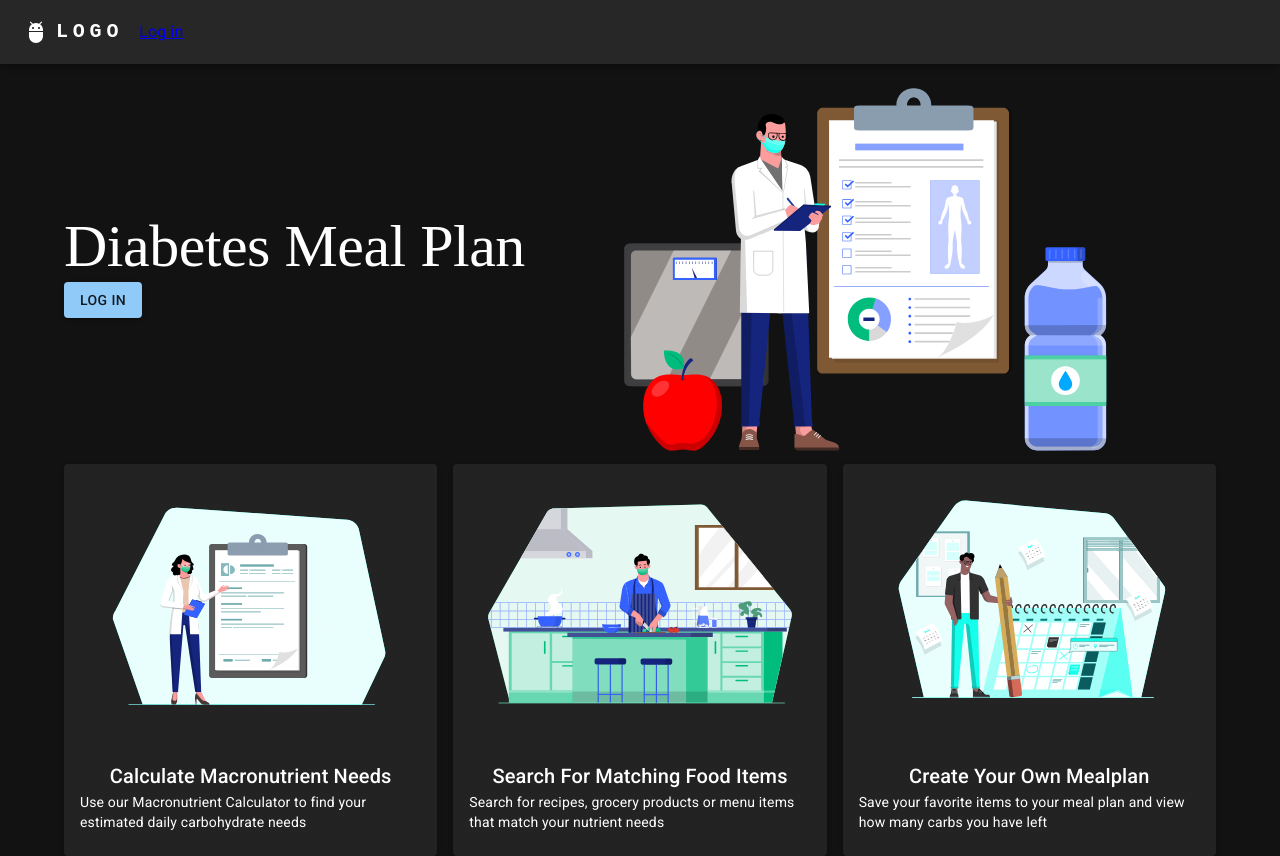
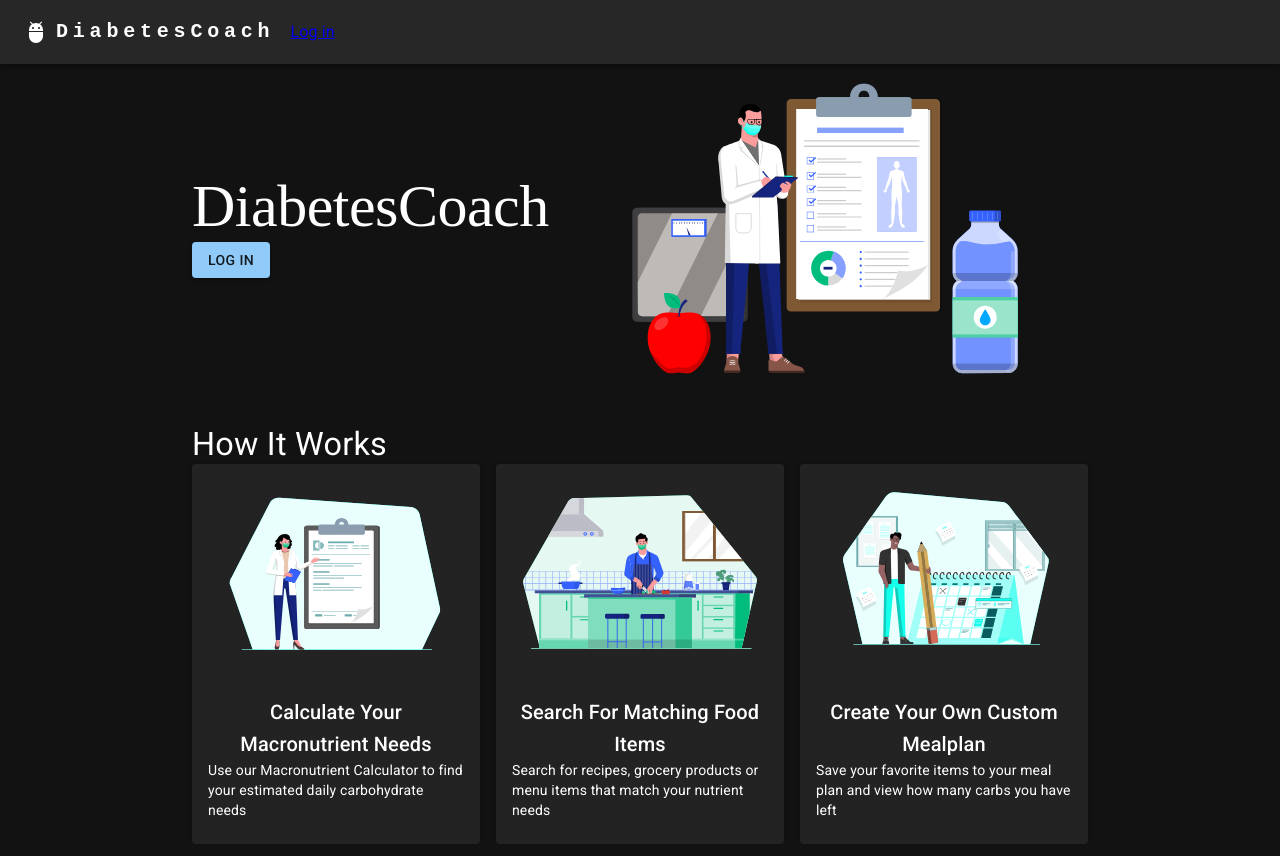
Before and after one commit to cristianordonez/nutrition-toolkit, a React app: page / in a window 1280 px wide. Built offline with nearby package versions, Linux system fonts and the light colour scheme.

Commit message:
added application name

```diff
--- a/client/src/components/home-page-card/HomePageCard.scss
+++ b/client/src/components/home-page-card/HomePageCard.scss
@@ -1,5 +1,16 @@
 @use '../../index.scss' as *;
 
+.home-page-grid {
+   @include set-size(100%);
+   .home-page-card {
+      @include set-size(100%);
+      @include devices(mobile) {
+         max-height: none;
+      }
+      // max-height: 365px;
+      // max-width: 300px;
+   }
+}
 .home-page-card-image {
    @include cover-background();
    @include set-size(100%);
--- a/client/src/components/home-page-card/HomePageCard.tsx
+++ b/client/src/components/home-page-card/HomePageCard.tsx
@@ -17,7 +17,7 @@ interface Props {
 
 export const HomePageCard = ({ body, title, image }: Props) => {
    return (
-      <Grid item xs={12} sm={4}>
+      <Grid item xs={12} sm={4} className='home-page-grid'>
          <Card elevation={2} className='home-page-card'>
             <CardMedia
                component='img'
--- a/client/src/components/login-form/LoginForm.scss
+++ b/client/src/components/login-form/LoginForm.scss
@@ -10,14 +10,24 @@
    gap: 1vw;
    img {
       @include set-size(auto, 40vw);
-      @include devices(tablet) {
+      @include devices(mobile) {
          display: none;
       }
    }
 }
 
+.login-form-card {
+   @include set-size(100%, 50vw);
+   @include devices(mobile) {
+      padding-left: 3vw;
+      padding-right: 3vw;
+      @include set-size(100%);
+   }
+   padding-left: 5vw;
+   padding-right: 5vw;
+
    .login-form-input {
-   @include set-size(100%, 50vw);
+      @include set-size(100%);
       @include flex-center();
       padding: 1vw;
       flex-direction: column;
@@ -30,3 +40,4 @@
       text-transform: none;
       align-self: flex-start;
    }
+}
--- a/client/src/components/login-form/LoginForm.tsx
+++ b/client/src/components/login-form/LoginForm.tsx
@@ -54,17 +54,12 @@ export const LoginForm = ({
 
    return (
       <>
-         <div
-            // direction={{ xs: 'column-reverse', sm: 'row' }}
-            className='login-form'
-            // alignItems='center'
-         >
-            {/* <div> */}
+         <div className='login-form'>
             <img src={LoginSvg} />
-            {/* </div> */}
-            {/* <Grid item xs={12} md={6}> */}
+            <div className='login-form-card'>
                <Paper
                   component={'form'}
+                  elevation={2}
                   onSubmit={handleLogin}
                   className='login-form-input'
                >
@@ -109,6 +104,7 @@ export const LoginForm = ({
                      </Button>
                   </Stack>
                </Paper>
+            </div>
             {/* </Grid> */}
          </div>
       </>
--- a/client/src/components/navbar/NavBar.tsx
+++ b/client/src/components/navbar/NavBar.tsx
@@ -21,7 +21,6 @@ import { useAuth } from '../../context/authContext';
 import { Link } from 'react-router-dom';
 
 const pages = ['Search', 'Macro Calculator', 'Meal Plan'];
-const settings = ['Profile', 'Logout'];
 
 interface Props {
    isLoggedIn: boolean;
@@ -73,7 +72,7 @@ const NavBar = ({ isLoggedIn }: Props) => {
          <Container maxWidth='xl'>
             <Toolbar disableGutters>
                {/* MOBILE DESKTOP*/}
-               <AdbIcon sx={{ display: { xs: 'none', md: 'flex' }, mr: 1 }} />
+               <AdbIcon sx={{ display: { md: 'flex' }, mr: 1 }} />
                <Typography
                   variant='h6'
                   noWrap
@@ -81,7 +80,7 @@ const NavBar = ({ isLoggedIn }: Props) => {
                   href='/'
                   sx={{
                      mr: 2,
-                     display: { xs: 'none', md: 'flex' },
+                     display: { md: 'flex' },
                      fontFamily: 'monospace',
                      fontWeight: 700,
                      letterSpacing: '.3rem',
@@ -89,7 +88,7 @@ const NavBar = ({ isLoggedIn }: Props) => {
                      textDecoration: 'none',
                   }}
                >
-                  LOGO
+                  DiabetesCoach
                </Typography>
                {isLoggedIn === true ? (
                   <>
--- a/client/src/pages/home/Home.scss
+++ b/client/src/pages/home/Home.scss
@@ -2,13 +2,14 @@
 
 .home-title-image {
    position: relative;
-
+   padding-bottom: 5vh;
    img {
       @include devices(mobile) {
          @include set-size(100%);
       }
-      @include set-size(50vh, 50vw);
+      @include set-size(40vh, 50vw);
    }
+
    .home-btn {
       @include devices(mobile) {
          align-self: center;
@@ -16,3 +17,12 @@
       align-self: left;
    }
 }
+
+.home-page {
+   padding-right: 10vw;
+   padding-left: 10vw;
+   @include devices(tablet) {
+      padding-right: 5vw;
+      padding-left: 5vw;
+   }
+}
--- a/client/src/pages/home/Home.tsx
+++ b/client/src/pages/home/Home.tsx
@@ -8,6 +8,7 @@ import {
    Typography,
    Stack,
    Box,
+   Slide,
 } from '@mui/material';
 import { HomePageCard } from '../../components/home-page-card/HomePageCard';
 import NavBar from '../../components/navbar/NavBar';
@@ -29,9 +30,9 @@ export const Home = (props: any) => {
       'Save your favorite items to your meal plan and view how many carbs you have left',
    ];
    const cardTitles = [
-      'Calculate Macronutrient Needs',
+      'Calculate Your Macronutrient Needs',
       'Search For Matching Food Items',
-      'Create Your Own Mealplan',
+      'Create Your Own Custom Mealplan',
    ];
    const navigate = useNavigate();
    const cardImages = [CalculateSvg, MaleChefSvg, ScheduleSvg];
@@ -39,6 +40,7 @@ export const Home = (props: any) => {
    return (
       <>
          <NavBar isLoggedIn={false} />
+         <div className='home-page'>
             <Stack
                direction={{ xs: 'column', sm: 'row' }}
                className='home-title-image'
@@ -51,7 +53,7 @@ export const Home = (props: any) => {
                      textAlign={{ xs: 'center', sm: 'left' }}
                      variant='h2'
                   >
-                  Diabetes Meal Plan
+                     DiabetesCoach
                   </Typography>
                   <div className='home-btn'>
                      <Button
@@ -67,6 +69,8 @@ export const Home = (props: any) => {
                </Stack>
                <img src={DietitianSvg} />
             </Stack>
+            <Typography variant='h4'>How It Works</Typography>
+            <Slide in={true} direction='right'>
                <Grid container spacing={2} alignItems='stretch'>
                   {cardMessages.map((message, index) => (
                      <HomePageCard
@@ -77,6 +81,8 @@ export const Home = (props: any) => {
                      />
                   ))}
                </Grid>
+            </Slide>
+         </div>
       </>
    );
 };
```
Lines whose indentation alone changed are shown as unchanged.
